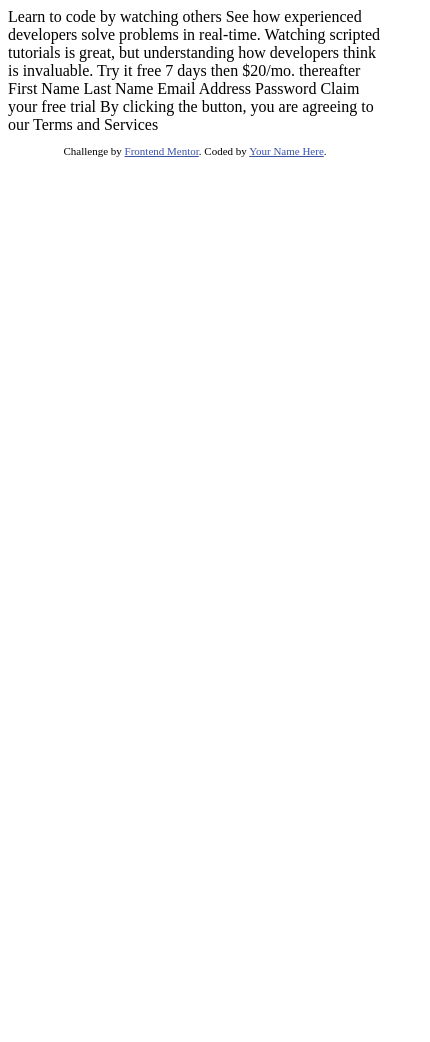
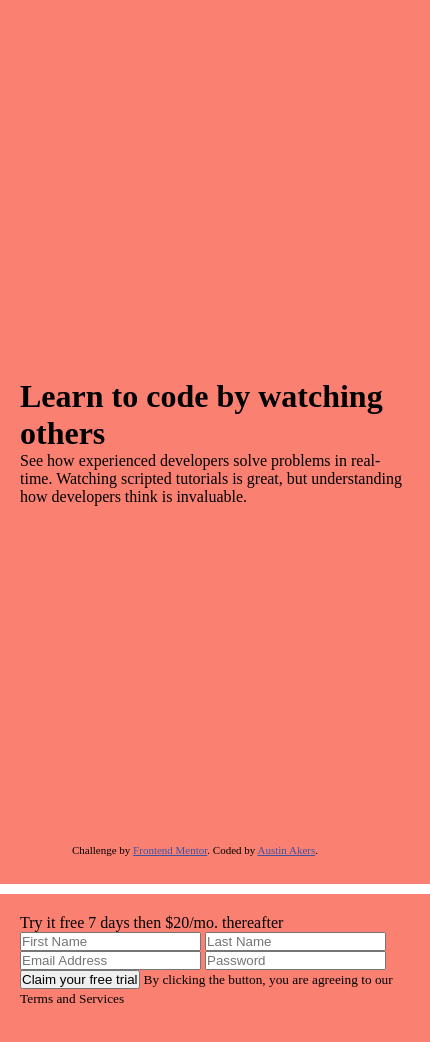
Before and after one commit to BboyAkers/CSS_Sass_Projects, a website: page SignUpForm/index.html in a window 390 px wide. Shown: the top 1042 px of the page, 430 px wide, since content can reach past the window. Before the commit the page ends 844 px from the top, so only its background shows below. Drawn offline with Linux system fonts and the light colour scheme.

Commit message:
pushing sass files and layout example

```diff
--- a/SignUpForm/index.html
+++ b/SignUpForm/index.html
@@ -1,42 +1,63 @@
 <!DOCTYPE html>
 <html lang="en">
+
 <head>
   <meta charset="UTF-8">
-  <meta name="viewport" content="width=device-width, initial-scale=1.0"> <!-- displays site properly based on user's device -->
+  <meta name="viewport" content="width=device-width, initial-scale=1.0">
+  <!-- displays site properly based on user's device -->
 
   <link rel="icon" type="image/png" sizes="32x32" href="./images/favicon-32x32.png">
+  <link rel="stylesheet" href="css/style.css">
 
   <title>Frontend Mentor | Intro component with sign up form</title>
 
   <!-- Feel free to remove these styles or customise in your own stylesheet 👍 -->
   <style>
-    .attribution { font-size: 11px; text-align: center; }
-    .attribution a { color: hsl(228, 45%, 44%); }
+    .attribution {
+      font-size: 11px;
+      text-align: center;
+    }
+
+    .attribution a {
+      color: hsl(228, 45%, 44%);
+    }
   </style>
 </head>
+
 <body>
+  <div class="container">
+    <div class="col align__text-verticle">
+      <div>
+        <h1>Learn to code by watching others</h1>
+        <p>See how experienced developers solve problems in real-time. Watching scripted tutorials is great,
+          but understanding how developers think is invaluable.</p>
+      </div>
+    </div>
+    <div class="col">
+      <div class="card">
+        <p><strong></strong>Try it free 7</strong> days then $20/mo. thereafter</p>
+      </div>
+      <div class="card">
+        <form action="" method="post">
+          <input type="text" name="firstname" placeholder="First Name" class="input-text">
+          <input type="text" name="lastname" placeholder="Last Name" class="input-text">
+          <input type="email" name="emailaddress" placeholder="Email Address" class="input-text">
+          <input type="password" name="password" placeholder="Password" class="input-text">
 
-  Learn to code by watching others
+          <button type="submit">Claim your free trial</button>
+          <small>By clicking the button, you are agreeing to our <span>Terms and Services</span></small>
+        </form>
+      </div>
+    </div>
 
-  See how experienced developers solve problems in real-time. Watching scripted tutorials is great,
-  but understanding how developers think is invaluable.
-
-  Try it free 7 days then $20/mo. thereafter
-
-  First Name
-  Last Name
-  Email Address
-  Password
-
-  Claim your free trial
-
-  By clicking the button, you are agreeing to our Terms and Services
+  </div>
 
   <footer>
     <p class="attribution">
       Challenge by <a href="https://www.frontendmentor.io?ref=challenge" target="_blank">Frontend Mentor</a>.
-      Coded by <a href="#">Your Name Here</a>.
+      Coded by <a href="#">Austin Akers</a>.
     </p>
   </footer>
 </body>
+
 </html>
--- /dev/null
+++ b/SignUpForm/sass/base/_base.scss
@@ -0,0 +1,7 @@
+*,
+*::before,
+*::after {
+  margin: 0;
+  padding: 0;
+  box-sizing: inherit;
+}
--- /dev/null
+++ b/SignUpForm/sass/base/_typography.scss
@@ -0,0 +1,10 @@
+.align {
+
+  &__text {
+    &-verticle {
+      display: flex;
+    align-items: center;
+    justify-content: center;
+    }
+  }
+}
--- /dev/null
+++ b/SignUpForm/sass/layout/_grid.scss
@@ -0,0 +1,25 @@
+$columns: 12;
+
+.container {
+  display: flex;
+  flex-wrap: wrap;
+  max-width: 100%;
+  height: 100vh;
+}
+
+.col {
+  background: salmon;
+  flex: 1;
+  padding: 20px;
+}
+
+@media (max-width: 680px) {
+  .container{
+    display: block;
+    .col {
+      width: 100%;
+      margin: 0 0 10px 0;
+      height: 100vh;
+    }
+  }
+}
--- /dev/null
+++ b/SignUpForm/sass/main.scss
@@ -0,0 +1,12 @@
+@import "abstracts/functions";
+@import "abstracts/mixins";
+@import "abstracts/variables";
+
+@import "base/animations";
+@import "base/base";
+@import "base/typography";
+@import "base/utilities";
+
+@import "components/input";
+
+@import "layout/grid";
```
Also changed, not shown: NatureTourProject/index.html (+67 -0 lines), SignUpForm/package.json (added, +17 -0 lines), SignUpForm/css/style.css (added), SignUpForm/sass/abstracts/_functions.scss (added), SignUpForm/sass/abstracts/_mixins.scss (added), SignUpForm/sass/abstracts/_variables.scss (added), SignUpForm/sass/base/_animations.scss (added), SignUpForm/sass/base/_utilities.scss (added), SignUpForm/sass/components/_button.scss (added), SignUpForm/sass/components/_input.scss (added), SignUpForm/sass/layout/_card.scss (added), SignUpForm/sass/pages/_home.scss (added), 2 other files.
